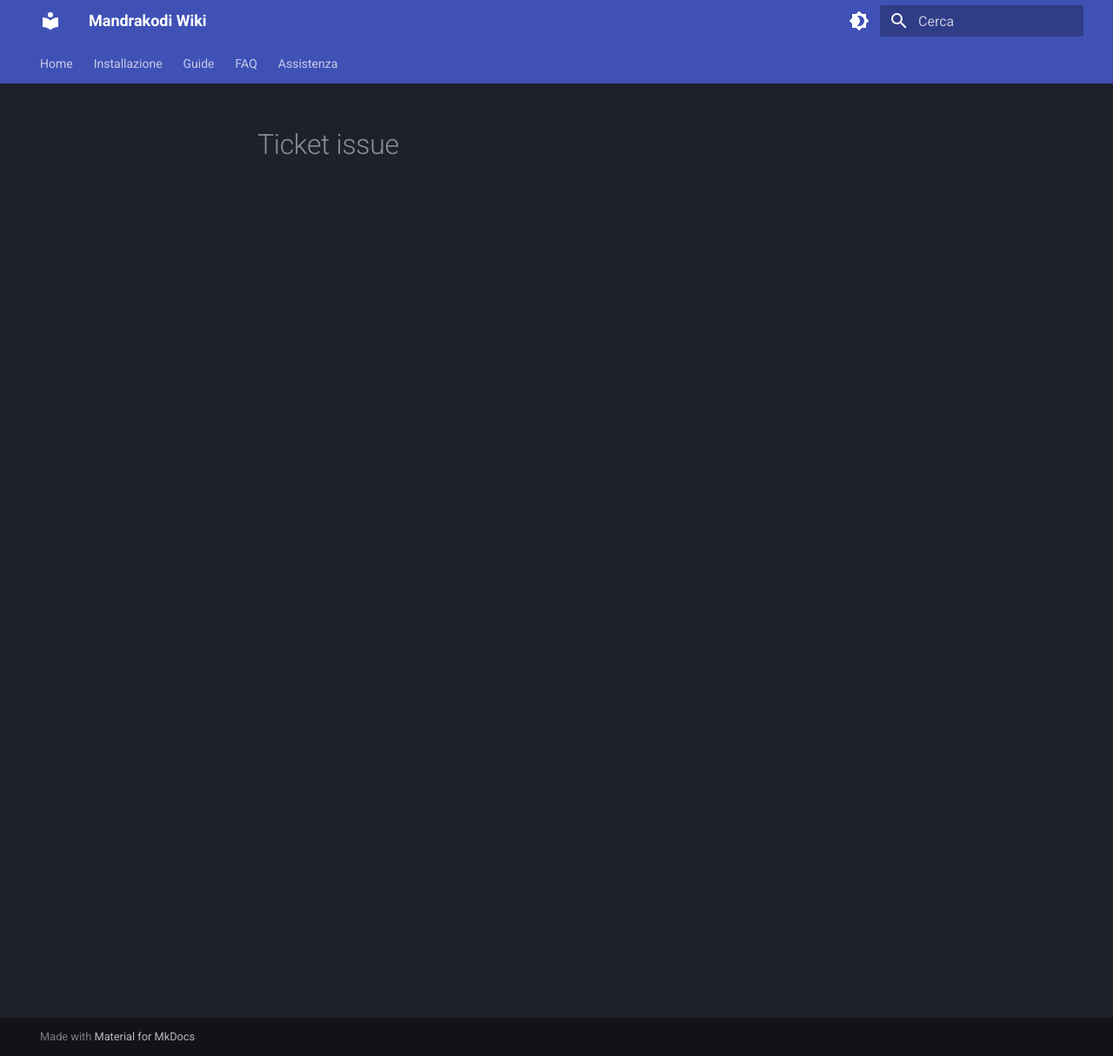
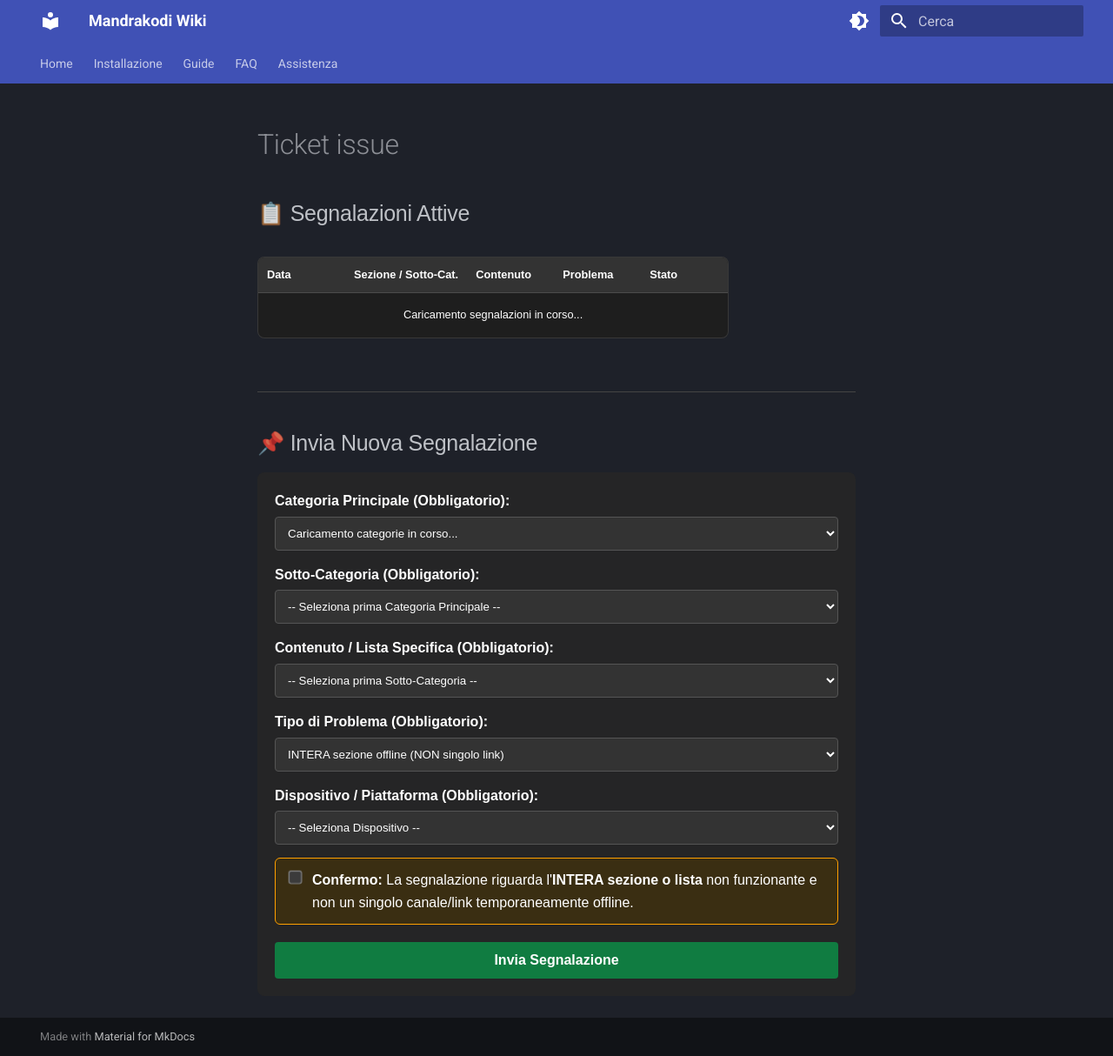
Before and after one commit to campipaolo/Mandrakodi-Wiki, an MkDocs documentation site: the page built from docs/segnalazioni/ticket_issue.md, in a window 1280 px wide and 1214 px high. Shown: the whole window at 87% size. Built offline with MkDocs 1.6.1 and Material for MkDocs 9.7.7, drawn with Linux system fonts in a browser that asks for light colours.

Commit message:
ticket_issue
last change

```diff
--- a/docs/segnalazioni/ticket_issue.md
+++ b/docs/segnalazioni/ticket_issue.md
@@ -1,18 +1,118 @@
+<div style="max-width: 800px; margin: 0 auto; font-family: Arial, sans-serif;">
+
+  <!-- TABELLA SEGNALAZIONI ATTIVE -->
+  <h2>📋 Segnalazioni Attive</h2>
+  <div style="overflow-x: auto; margin-bottom: 30px;">
+    <table style="width: 100%; border-collapse: collapse; text-align: left; background: #1e1e1e; color: #fff; border-radius: 8px; overflow: hidden;">
+      <thead>
+        <tr style="background: #333; color: #fff;">
+          <th style="padding: 10px;">Data</th>
+          <th style="padding: 10px;">Sezione / Sotto-Cat.</th>
+          <th style="padding: 10px;">Contenuto</th>
+          <th style="padding: 10px;">Problema</th>
+          <th style="padding: 10px;">Stato</th>
+        </tr>
+      </thead>
+      <tbody id="tabella-segnalazioni">
+        <tr>
+          <td colspan="5" style="padding: 15px; text-align: center;">Caricamento segnalazioni in corso...</td>
+        </tr>
+      </tbody>
+    </table>
+  </div>
+
+  <hr style="border: 0; border-top: 1px solid #444; margin: 30px 0;">
+
+  <!-- FORM INVIO SEGNALAZIONE -->
+  <h2>📌 Invia Nuova Segnalazione</h2>
+
+  <form id="form-segnalazione" onsubmit="inviaForm(event)" style="background: #252526; padding: 20px; border-radius: 8px; color: #fff;">
+
+    <!-- Categoria Principale -->
+    <div style="margin-bottom: 15px;">
+      <label for="categoria-principale"><strong>Categoria Principale (Obbligatorio):</strong></label><br>
+      <select id="categoria-principale" onchange="onCategoriaChange()" required style="width: 100%; padding: 10px; margin-top: 5px; background: #333; color: #fff; border: 1px solid #555; border-radius: 4px;">
+        <option value="">Caricamento categorie in corso...</option>
+      </select>
+    </div>
+
+    <!-- Sotto-Categoria -->
+    <div style="margin-bottom: 15px;">
+      <label for="sotto-categoria"><strong>Sotto-Categoria (Obbligatorio):</strong></label><br>
+      <select id="sotto-categoria" onchange="onSottoCategoriaChange()" required style="width: 100%; padding: 10px; margin-top: 5px; background: #333; color: #fff; border: 1px solid #555; border-radius: 4px;">
+        <option value="">-- Seleziona prima Categoria Principale --</option>
+      </select>
+    </div>
+
+    <!-- Contenuto / Lista Specifica -->
+    <div style="margin-bottom: 15px;">
+      <label for="contenuto-lista"><strong>Contenuto / Lista Specifica (Obbligatorio):</strong></label><br>
+      <select id="contenuto-lista" name="contenuto" required style="width: 100%; padding: 10px; margin-top: 5px; background: #333; color: #fff; border: 1px solid #555; border-radius: 4px;">
+        <option value="">-- Seleziona prima Sotto-Categoria --</option>
+      </select>
+    </div>
+
+    <!-- Tipo di Problema -->
+    <div style="margin-bottom: 15px;">
+      <label for="problema"><strong>Tipo di Problema (Obbligatorio):</strong></label><br>
+      <select id="problema" name="problema" required style="width: 100%; padding: 10px; margin-top: 5px; background: #333; color: #fff; border: 1px solid #555; border-radius: 4px;">
+        <option value="INTERA sezione offline (NON singolo link)" selected>
+          INTERA sezione offline (NON singolo link)
+        </option>
+      </select>
+    </div>
+
+    <!-- Piattaforma -->
+    <div style="margin-bottom: 15px;">
+      <label for="piattaforma"><strong>Dispositivo / Piattaforma (Obbligatorio):</strong></label><br>
+      <select id="piattaforma" name="piattaforma" required style="width: 100%; padding: 10px; margin-top: 5px; background: #333; color: #fff; border: 1px solid #555; border-radius: 4px;">
+        <option value="">-- Seleziona Dispositivo --</option>
+        <option value="Android TV / Kodi">Android TV / Kodi</option>
+        <option value="Fire TV Stick / Kodi">Fire TV Stick / Kodi</option>
+        <option value="PC Windows / Linux / Kodi">PC Windows / Linux / Kodi</option>
+        <option value="Smartphone / Tablet Android">Smartphone / Tablet Android</option>
+        <option value="Altro">Altro</option>
+      </select>
+    </div>
+
+    <!-- Checkbox di Consapevolezza -->
+    <div style="margin-bottom: 20px; background: #3a2e12; border: 1px solid #ffa000; padding: 12px; border-radius: 6px;">
+      <label style="cursor: pointer; display: flex; align-items: flex-start; gap: 10px;">
+        <input type="checkbox" id="check-conferma" required style="margin-top: 3px; transform: scale(1.2);">
+        <span><strong>Confermo:</strong> La segnalazione riguarda l'<strong>INTERA sezione o lista</strong> non funzionante e non un singolo canale/link temporaneamente offline.</span>
+      </label>
+    </div>
+
+    <!-- Pulsante Invio e Messaggio Stato -->
+    <button type="submit" id="btn-invia" style="width: 100%; padding: 12px; background: #107c41; color: white; border: none; border-radius: 4px; font-weight: bold; cursor: pointer; font-size: 16px;">Invia Segnalazione</button>
+
+    <div id="messaggio-stato" style="margin-top: 15px; padding: 10px; border-radius: 4px; display: none; text-align: center;"></div>
+  </form>
+
+</div>
+
 <script>
   var SCRIPT_URL = "https://script.google.com/macros/s/AKfycbxBf2aK5ILmULSlcuuGR6K47vsuJbdwj1b1jEtBwl8qMEzXCZRr0QKG5wc4ZAoVnj4/exec";
-
   var rawMenuData = {};
 
-  document.addEventListener("DOMContentLoaded", function() {
+  function initPage() {
     loadReports();
     loadMenu();
-  });
+  }
+
+  if (document.readyState === "loading") {
+    document.addEventListener("DOMContentLoaded", initPage);
+  } else {
+    initPage();
+  }
 
   function loadReports() {
+    var tbody = document.getElementById('tabella-segnalazioni');
+    if (!tbody) return;
+
     fetch(SCRIPT_URL + "?action=getOpen", { method: "GET", redirect: "follow" })
       .then(function(res) { return res.json(); })
       .then(function(data) {
-        var tbody = document.getElementById('tabella-segnalazioni');
         tbody.innerHTML = '';
         if (!data || data.length === 0) {
           tbody.innerHTML = '<tr><td colspan="5" style="padding: 15px; text-align: center;">Nessuna segnalazione attiva al momento.</td></tr>';
```
Also changed, not shown: other parts of docs/segnalazioni/ticket_issue.md (+17 -13 lines).
